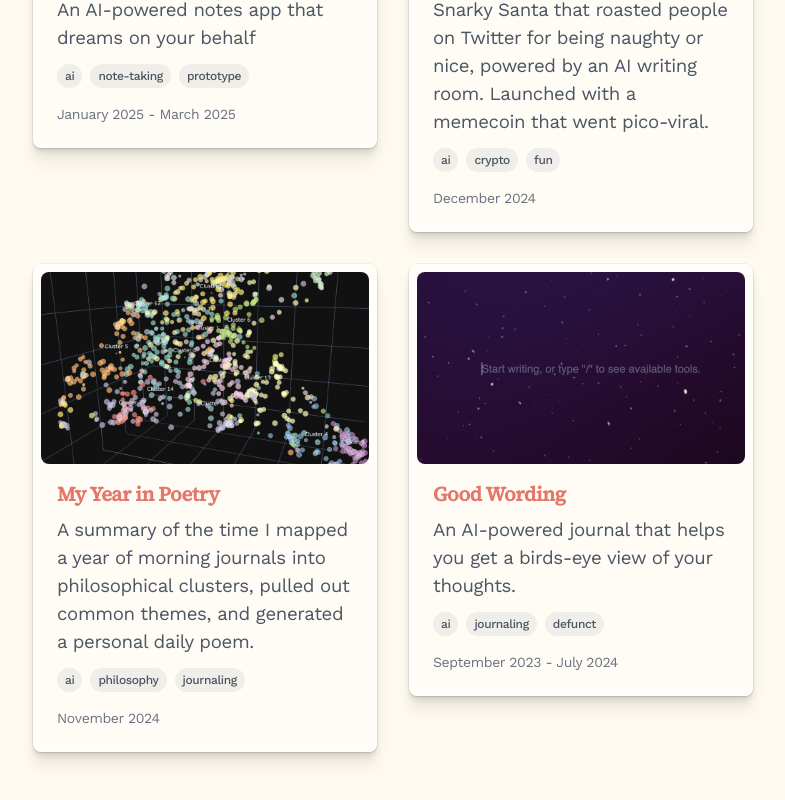
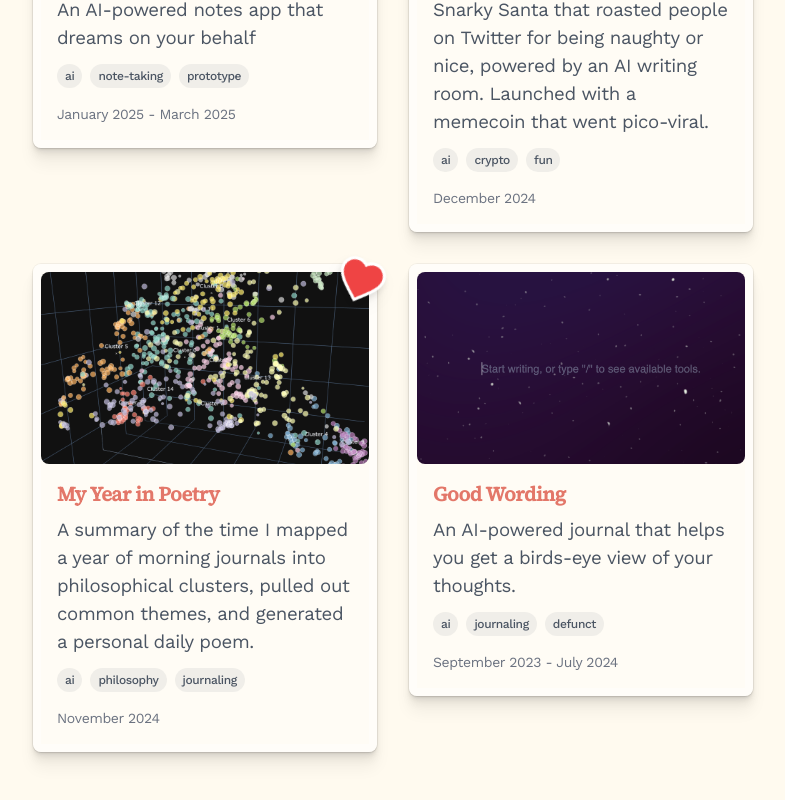
Before and after one commit to rishair/ris.hair, a SvelteKit app: page / in a window 1280 px wide. Shown: the part 1863-2663 px from the top of the page, without its empty margins (247-1032 px from the left). Built offline with nearby package versions, Linux system fonts and the light colour scheme.

Commit message:
Favorites

```diff
--- /dev/null
+++ b/src/lib/components/HeartSticker.svelte
@@ -0,0 +1,30 @@
+<script lang="ts">
+	export let rotation: number = 20;
+	export let position: 'sticker-top-right' | 'inline' = 'sticker-top-right';
+	export let size: 'small' | 'medium' | 'large' = 'medium';
+	export let borderColor: string = '#fff'; // Default white border
+	export let borderWidth: number = 4; // Default border width
+
+	const sizeClass = size === 'small' ? 'w-6 h-6' : size === 'medium' ? 'w-8 h-8' : 'w-12 h-12';
+	const shadowClass =
+		size === 'small' ? 'drop-shadow-sm' : size === 'medium' ? 'drop-shadow-md' : 'drop-shadow-lg';
+</script>
+
+<span
+	class={position === 'sticker-top-right'
+		? 'absolute -top-4 -right-4 z-20'
+		: 'inline-block align-middle'}
+	style="rotate: {rotation}deg;"
+>
+	<svg
+		class="{sizeClass} text-red-500 {shadowClass}"
+		viewBox="0 0 24 24"
+		fill="currentColor"
+		aria-hidden="true"
+		style="stroke: {borderColor}; stroke-width: {borderWidth}; paint-order: stroke; background: none;"
+	>
+		<path
+			d="M12 21.35l-1.45-1.32C5.4 15.36 2 12.28 2 8.5 2 5.42 4.42 3 7.5 3c1.74 0 3.41.81 4.5 2.09C13.09 3.81 14.76 3 16.5 3 19.58 3 22 5.42 22 8.5c0 3.78-3.4 6.86-8.55 11.54L12 21.35z"
+		/>
+	</svg>
+</span>
--- a/src/projects/year-in-poetry.yaml
+++ b/src/projects/year-in-poetry.yaml
@@ -5,13 +5,14 @@ startDate: November 2024
 endDate: November 2024
 slug: year-in-poetry
 tags:
+  - favorite
   - ai
   - philosophy
   - journaling
 atAGlance:
   - Clustered 200+ journal entries into 10 philosophical themes
-  - Generated poetry based on my internal dialogue
-  - Musings on treating AI with soul
+  - Generated poetry based analyses of the clusters
+  - Musings on how to get soulful responses from AI
 fullDescription: |
   In 2024, I had a near-daily habit of writing [morning pages](https://www.theguardian.com/lifeandstyle/2014/oct/03/morning-pages-change-your-life-oliver-burkeman). I wrote a total of 200+ entries through the year and I wanted to make sense of the themes that kept swirling around.
 
--- a/src/routes/+page.svelte
+++ b/src/routes/+page.svelte
@@ -3,6 +3,11 @@
 	import { gsap } from 'gsap';
 	import { ScrollTrigger } from 'gsap/ScrollTrigger';
 	import TagPill from '$lib/components/TagPill.svelte';
+	import HeartSticker from '$lib/components/HeartSticker.svelte';
+
+	function withoutFavorite(tags: string[] = []) {
+		return tags.filter((t) => t !== 'favorite');
+	}
 
 	export let data;
 
@@ -185,14 +190,28 @@
 	</h2>
 
 	<div class="section-content">
-		<p class="mb-8">Recent passion projects I've worked on.</p>
+		<p class="mb-8">
+			Recent projects I've worked on. Personal favorites have a <HeartSticker
+				rotation={20}
+				position="inline"
+				size="small"
+			/>.
+		</p>
 
 		<div class="grid grid-cols-1 md:grid-cols-2 gap-8">
 			{#each data.projects as project, i}
 				<a href={'/projects/' + project.slug} class="group block project-card">
 					<div
-						class="shadow hover rounded-lg overflow-hidden transition-all duration-200 bg-white/40 border-8 border-white/40"
+						class="shadow hover rounded-lg overflow-visible transition-all duration-200 bg-white/40 border-8 border-white/40 relative"
 					>
+						{#if project.tags && project.tags.includes('favorite')}
+							<HeartSticker
+								rotation={20}
+								position="sticker-top-right"
+								size="large"
+								borderWidth={3}
+							/>
+						{/if}
 						<img
 							src={project.image}
 							alt={project.title}
@@ -205,7 +224,7 @@
 							<!-- Display tags -->
 							<div class="mb-2">
 								{#if project.tags && project.tags.length > 0}
-									{#each project.tags as tag}
+									{#each withoutFavorite(project.tags) as tag}
 										<TagPill {tag} variant="grey" />
 									{/each}
 								{/if}
--- a/src/routes/projects/[slug]/+page.svelte
+++ b/src/routes/projects/[slug]/+page.svelte
@@ -2,6 +2,7 @@
 	import { processMarkdown } from '$lib/utils';
 	import { onMount } from 'svelte';
 	import TagPill from '$lib/components/TagPill.svelte';
+	import HeartSticker from '$lib/components/HeartSticker.svelte';
 	import { fade, fly } from 'svelte/transition';
 
 	export let data: { project: any; prevProject: any; nextProject: any };
@@ -11,6 +12,10 @@
 	$: prevProject = data.prevProject;
 	$: nextProject = data.nextProject;
 	$: processedDescription = processMarkdown(project.fullDescription);
+	$: tagsNoFavorite = project?.tags
+		? (project.tags as string[]).filter((t) => t !== 'favorite')
+		: [];
+	$: atAGlanceHtml = processMarkdown(project.atAGlance.map((p: string) => `-> ${p}`).join('\n'));
 
 	// Function to format date range for projects
 	function formatDateRange(startDate: string, endDate: string | undefined) {
@@ -187,8 +192,11 @@
 </svelte:head>
 
 <section class="text-default px-6" in:fly={{ y: 20, duration: 400 }} out:fade={{ duration: 200 }}>
-	<h1 class="name mb-2">
+	<h1 class="name mb-2 relative">
 		<em class="shadow px-2 py-1">{project.title}</em>
+		{#if project.tags && project.tags.includes('favorite')}
+			<HeartSticker />
+		{/if}
 	</h1>
 
 	<!-- Display date -->
@@ -198,8 +206,8 @@
 
 	<!-- Display tags -->
 	<div class="mb-6">
-		{#if project.tags && project.tags.length > 0}
-			{#each project.tags as tag}
+		{#if tagsNoFavorite.length > 0}
+			{#each tagsNoFavorite as tag}
 				<TagPill {tag} variant="green" />
 			{/each}
 		{/if}
@@ -209,7 +217,7 @@
 		<div class="lg:col-span-3">
 			<h2 class="text-xl font-bold mb-4">At a Glance</h2>
 			<div class="prose">
-				{@html processMarkdown(project.atAGlance.map((point) => `-> ${point}`).join('\n'))}
+				{@html atAGlanceHtml}
 			</div>
 		</div>
 
```
